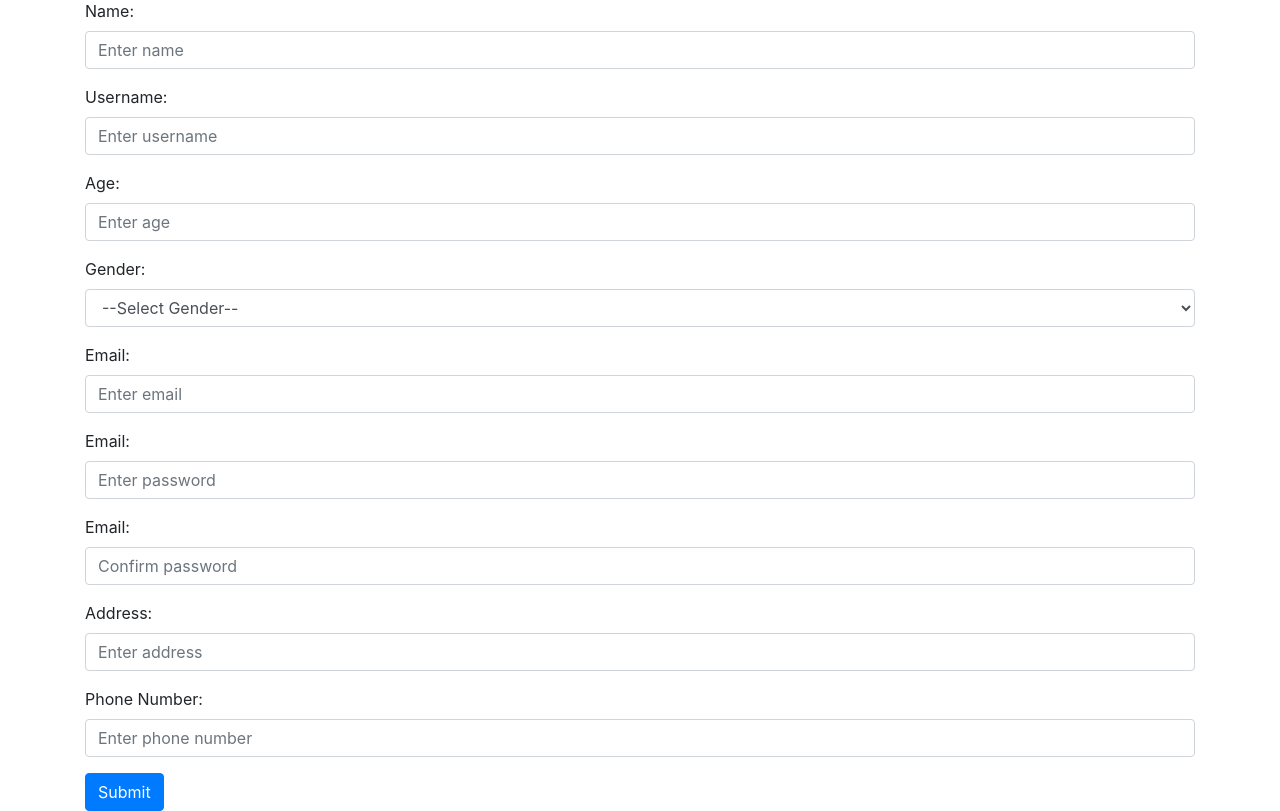
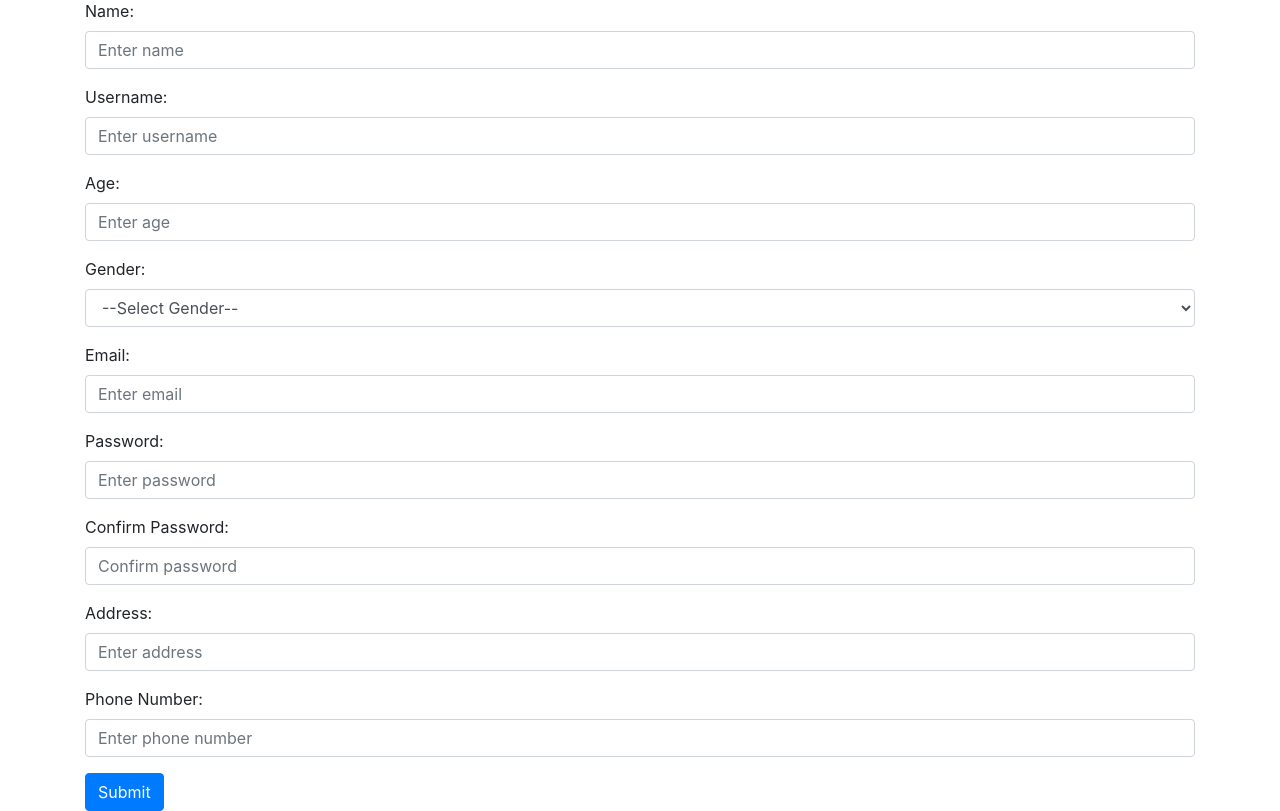
Before and after one commit to chiragnagpal02/PoolPal, a Flask app: template templates/passenger/passengerSignUp.html in a window 1280 px wide. Shown: the part 174-985 px from the top of the page. Run offline with Flask 3, Linux system fonts and the light colour scheme; the template is opened without the code that fills it, so the values that code supplies are empty; parts of the project's set-up code (start-up, migrations or seed data) failed here and were passed over; some libraries are stand-ins or nearby versions.

Commit message:
Passenger/Driver password

```diff
--- a/driverMS.py
+++ b/driverMS.py
@@ -4,6 +4,7 @@ from os import environ
 from flask_cors import CORS
 import validators
 from datetime import datetime
+import bcrypt
 
 
 app = Flask(__name__)
@@ -23,6 +24,7 @@ class Driver(db.Model):
     DName = db.Column(db.String(64), nullable=False)
     DGender = db.Column(db.String(1), nullable=False)
     DEmail = db.Column(db.String(64), nullable=False)
+    DPasswordHash = db.Column(db.String(400), nullable=False)
     DVehicleNo = db.Column(db.String(64), nullable=False)
     DLicenseNo = db.Column(db.String(64), nullable=False)
     DLicenseExpiration = db.Column(db.DateTime, nullable=True)
@@ -35,10 +37,11 @@ class Driver(db.Model):
         {},
     )
 
-    def __init__(self, DName, DGender, DEmail, DVehicleNo, DLicenseNo, DLicenseExpiration, DPhoneNo, DCar, DCapacity):
+    def __init__(self, DName, DGender, DEmail, DPasswordHash, DVehicleNo, DLicenseNo, DLicenseExpiration, DPhoneNo, DCar, DCapacity):
         self.DName = DName
         self.DGender = DGender
         self.DEmail = DEmail
+        self.DPasswordHash = DPasswordHash
         self.DVehicleNo = DVehicleNo
         self.DLicenseNo = DLicenseNo
         self.DLicenseExpiration = DLicenseExpiration
@@ -52,6 +55,7 @@ class Driver(db.Model):
             "DName": self.DName,
             "DGender": self.DGender,
             "DEmail": self.DEmail,
+            "DPasswordHash": self.DPasswordHash,
             "DVehicleNo": self.DVehicleNo,
             "DLicenseNo": self.DLicenseNo,
             "DLicenseExpiration": self.DLicenseExpiration,
@@ -164,6 +168,9 @@ def add_driver():
     DName = request.json['DName']
     DGender = request.json['DGender']
     DEmail = request.json['DEmail']
+    DPassword = request.json['DPassword']
+    salt = bcrypt.gensalt()
+    DPasswordHash = bcrypt.hashpw(DPassword.encode('utf-8'), salt)
     DVehicleNo = request.json['DVehicleNo']
     DLicenseNo = request.json['DLicenseNo']
     DPhoneNo = request.json['DPhoneNo']
@@ -186,6 +193,7 @@ def add_driver():
         DName=DName,
         DGender=DGender,
         DEmail=DEmail,
+        DPasswordHash=DPasswordHash,
         DVehicleNo=DVehicleNo,
         DLicenseNo=DLicenseNo,
         DPhoneNo=DPhoneNo,
--- a/templates/driver/driverSignUp.html
+++ b/templates/driver/driverSignUp.html
@@ -85,11 +85,11 @@
             <input type="email" class="form-control" id="DEmail" placeholder="Enter email" required>
         </div>
         <div class="form-group">
-            <label for="DPassword">Email:</label>
+            <label for="DPassword">Password:</label>
             <input type="password" class="form-control" id="DPassword" placeholder="Enter password" required>
         </div>
         <div class="form-group">
-            <label for="DConfirmPassword">Email:</label>
+            <label for="DConfirmPassword">Confirm Password:</label>
             <input type="password" class="form-control" id="DConfirmPassword" placeholder="Confirm password" required>
         </div>
         <div class="form-group">
--- a/templates/passenger/passengerSignUp.html
+++ b/templates/passenger/passengerSignUp.html
@@ -76,12 +76,12 @@
             <input type="email" class="form-control" id="PEmail" placeholder="Enter email" required>
         </div>
         <div class="form-group">
-            <label for="PPassword">Email:</label>
-            <input type="email" class="form-control" id="PPassword" placeholder="Enter password" required>
+            <label for="PPassword">Password: </label>
+            <input type="password" class="form-control" id="PPassword" placeholder="Enter password" required>
         </div>
         <div class="form-group">
-            <label for="PComfirmPassword">Email:</label>
-            <input type="email" class="form-control" id="PConfirmPassword" placeholder="Confirm password" required>
+            <label for="PComfirmPassword">Confirm Password:</label>
+            <input type="password" class="form-control" id="PConfirmPassword" placeholder="Confirm password" required>
         </div>
         <div class="form-group">
             <label for="PAddress">Address:</label>
```
Also changed, not shown: passengerMS.py (+8 -1 lines).
